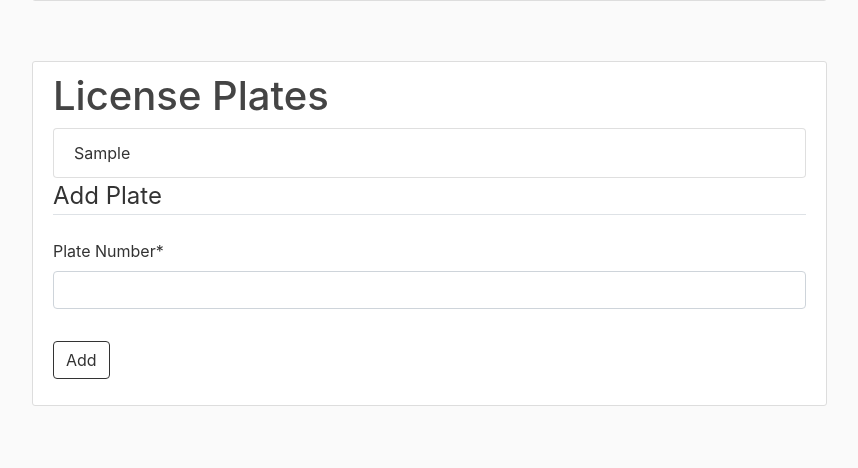
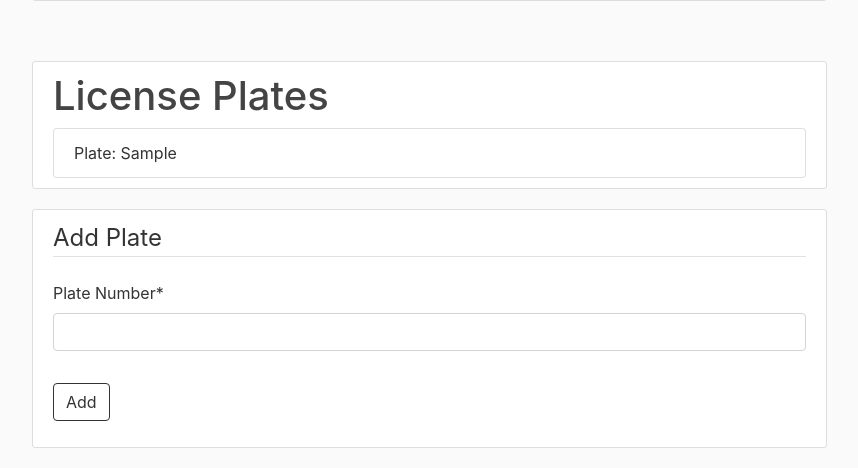
Before and after one commit to billybimbob/cs487-project, a Django app: page /account-info/ in a window 1280 px wide. Shown: the part 586-1054 px from the top of the page, without its empty margins (68-926 px from the left). Before the commit the page ends 992 px from the top, so only its background shows below. Run offline with Django 3.2, Linux system fonts and the light colour scheme; a user stored in the database is signed in; tables that the repository leaves empty hold one stand-in row (values such as "Sample post"); some libraries are stand-ins or nearby versions.

Commit message:
Fixed content box for licenses

```diff
--- a/accounts/templates/accounts/account.html
+++ b/accounts/templates/accounts/account.html
@@ -28,11 +28,13 @@
                 <h3 class="account-heading">License Plates</h3>
                 <ul class="list-group">
                     {% for plate in plates %}
-                        <li class="list-group-item">{{ plate.value }}</li>
+                        <li class="list-group-item">Plate: {{ plate.value }}</li>
                     {% endfor %}
                 </li>
             </div>
         </div>
+    </div>
+    <div class="content-section">
         <form method="POST" enctype="multipart/form-data">
             {% csrf_token %}
             <fieldset class="form-group">
```
